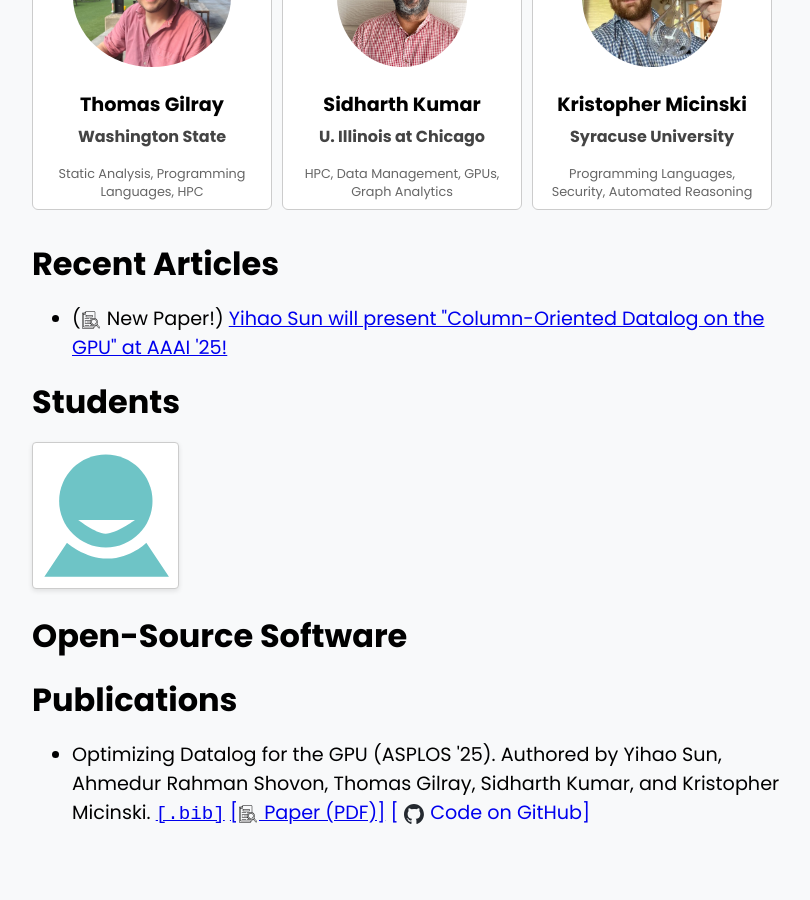
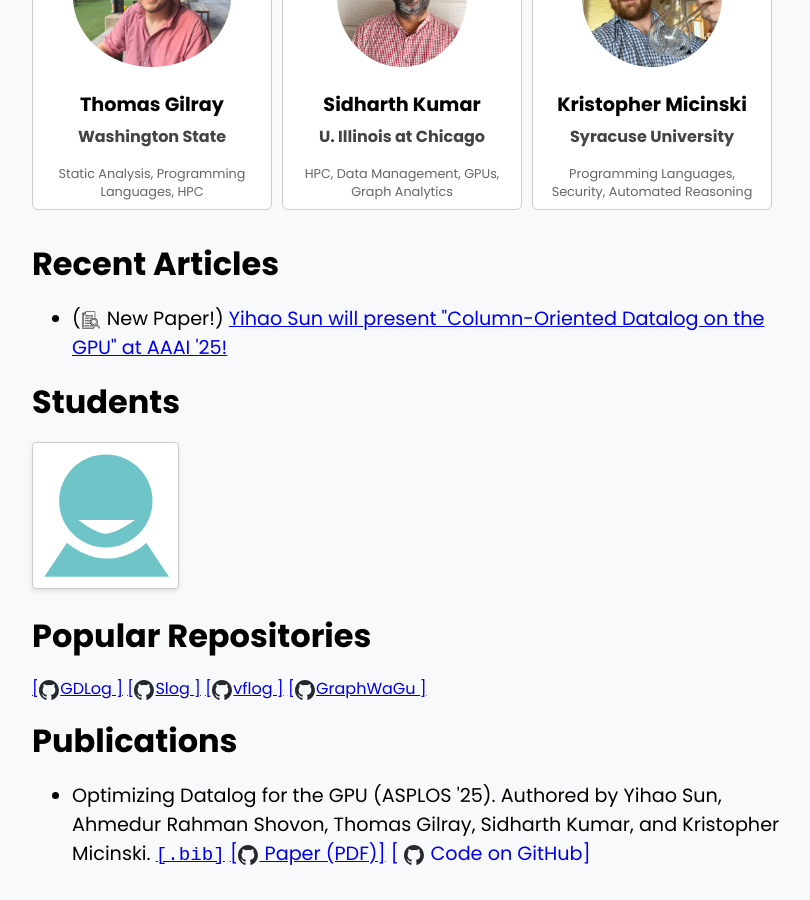
Before and after one commit to harp-lab/harp-lab.github.io, a Jekyll site: the page built from index.md, in a window 1280 px wide and 900 px high, scrolled down 1074 px. Shown: the whole window, without its empty margins (224-1034 px from the left). Built offline with Jekyll 4.4.1, drawn with Linux system fonts in a browser that asks for light colours; before the commit the page ends 1933 px from its top, so only the background shows below that.

Commit message:
adding projects

```diff
--- a/_config.yml
+++ b/_config.yml
@@ -1,3 +1,3 @@
-url: "" # the base hostname & protocol for your site, e.g. http://example.com
+url: "http://harp-lab.com" # the base hostname & protocol for your site, e.g. http://example.com
 baseurl: "" # the subpath of your site, e.g. /blog
 title: "" # the name of your site, e.g. ACME Corp.
--- a/_layouts/post.html
+++ b/_layouts/post.html
@@ -21,8 +21,6 @@ window.MathJax = {
   id="MathJax-script"
   async>
 </script>
-
-
     <!-- Make sure this path points to the correct CSS location -->
     <link rel="stylesheet" href="{{ '/assets/css/main.css' | relative_url }}">
   </head>
@@ -47,11 +45,9 @@ window.MathJax = {
 	    <span class="separator">✦</span>
 	    <h4 class="dateauthor" id="author">Author: {{ page.author }}</h4>
 	   </div>
-	  <hr>
 	  {{ content }}
         </article>
       </div>
     </div>
   </body>
-
 </html>
--- a/index.md
+++ b/index.md
@@ -40,7 +40,7 @@ layout: default
 	{% for post in site.posts limit:5 %}
 		<li>
 			{% if post.type == "paper" %}
-				(<img src="assets/paper-icon.svg" alt="GitHub Logo" style="vertical-align:middle; margin-right:0.4rem; max-height: 20px; margin-left: 4px; margin-right:1px; margin-left:0px;"> New Paper!)
+				(<img src="assets/paper-icon.svg" alt="Paper!" style="vertical-align:middle; margin-right:0.4rem; max-height: 20px; margin-left: 4px; margin-right:1px; margin-left:0px;"> New Paper!)
 	        {% endif %}
 			<a href="{{ post.url | relative_url }}">{{ post.title }}</a>
 		</li>
@@ -82,9 +82,14 @@ layout: default
   {% endfor %}
 </div>
 
-# Open-Source Software
+# Popular Repositories
 
 
+<div class="oss">
+  {% for project in site.data.projects %}
+	<a href="{{project.github}}">[<img src="assets/github-mark.svg" class="github" alt="GitHub Logo">{{ project.name}} ]</a>
+  {% endfor %}
+</div>
 
 # Publications
 
@@ -115,7 +120,7 @@ function showBib(evt) {
 			<a href="#" data-bib="{{publication.bibtex}}" onclick="showBib(event); return false;"><tt>[.bib]</tt></a>
 		{% endif %}
 		{% if publication.pdf %}
-		<a href="{{publication.pdf}}">[<img src="assets/paper-icon.svg" class="github" alt="GitHub Logo">
+		<a href="{{publication.pdf}}">[<img src="assets/github-mark.svg" class="github" alt="GitHub Logo">
  Paper (PDF)]</a>
 	  {% endif %}
 		{% if publication.github %}
```
Also changed, not shown: _data/projects.json (added, +18 -0 lines), 1 other file.
